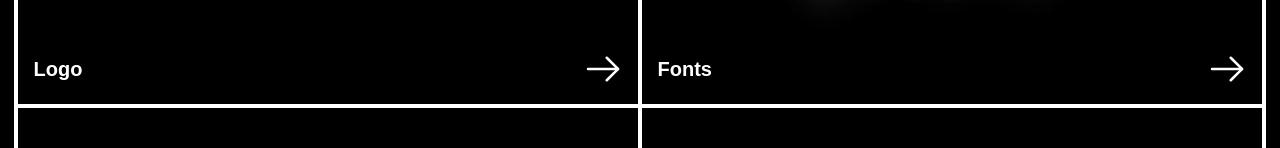
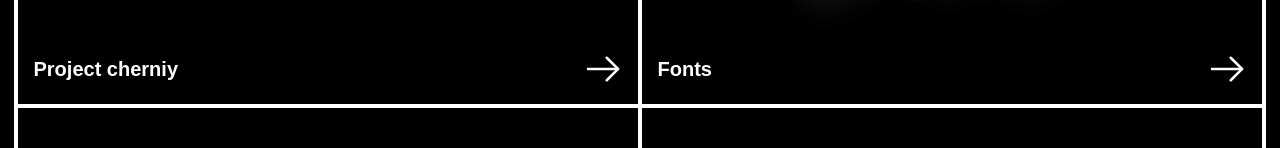
Before and after one commit to VRomanenko04/designer-portfolio, a React (Vite) app: page / in a window 1280 px wide. Shown: the part 2215-2363 px from the top of the page. Built offline with nearby package versions, Linux system fonts and the light colour scheme.

Commit message:
Change project name

```diff
--- a/src/projects.ts
+++ b/src/projects.ts
@@ -9,7 +9,7 @@ export const mobileTypes = ['Show all', 'Typogr..', '2D & 3D', 'Animations', 'UI
 
 export const projects = [
     {
-        title: 'Logo',
+        title: 'Project cherniy',
         types: ['Show all', '2D & 3D', 'Projects for clients', 'Commercial'],
         shortDescription: 'Lorem ipsum dolor, sit amet consectetur adipisicing elit. Inventore, earum accusamus officiis modi perferendis delectus voluptatibus libero, esse omnis voluptas tempore nemo at ipsam suscipit!',
         modalDescription: 'Lorem ipsum dolor sit amet consectetur, adipisicing elit. Necessitatibus perferendis, consectetur debitis tempore odio quidem fuga quasi officia nostrum molestiae sequi ipsum? Labore, quas commodi voluptatum quam rerum facere natus ipsum eveniet quis illum odio nobis mollitia ipsam officia libero amet cumque et deserunt? Mollitia.',
```
